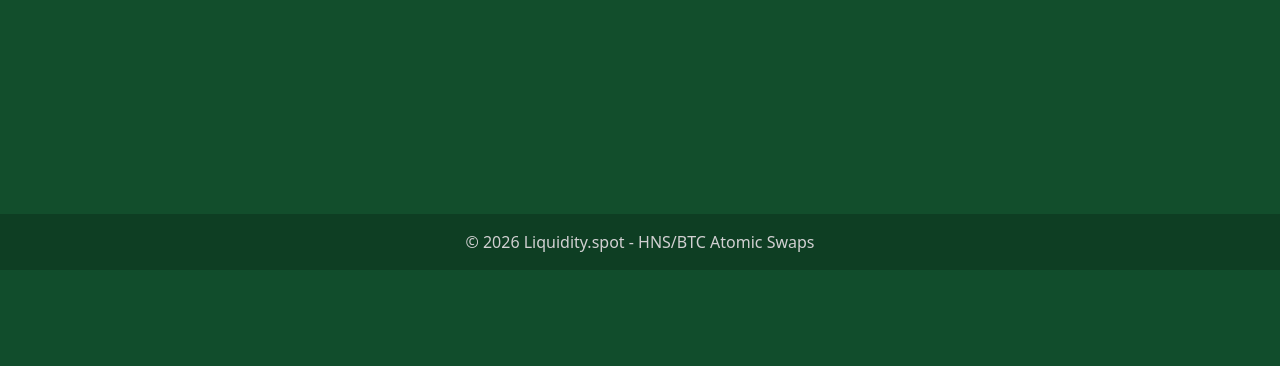
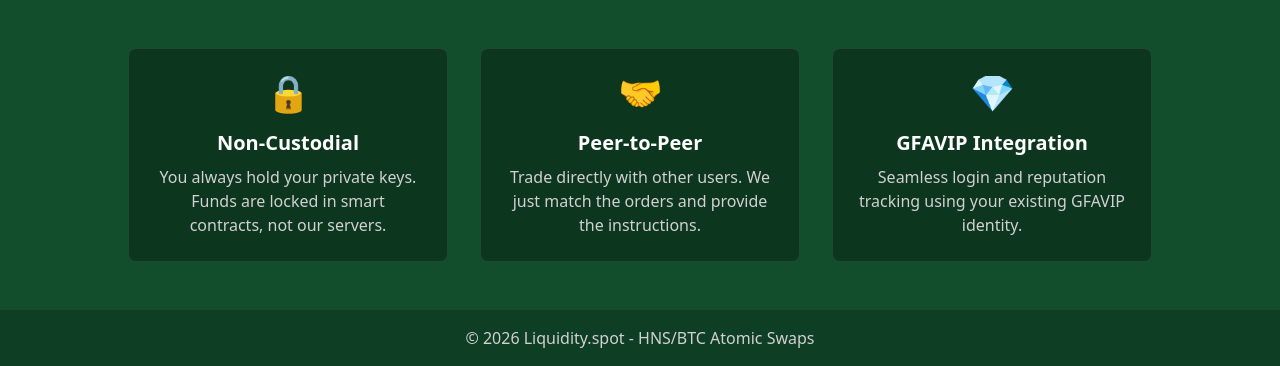
Before and after one commit to shadstoneofficial/liquidity-spot, a Flask app: page / in a window 1280 px wide. Shown: the part 530-896 px from the top of the page. Before the commit the page ends 800 px from the top, so only its background shows below. Run offline with Flask 3, Linux system fonts and the light colour scheme; some libraries are stand-ins or nearby versions.

Commit message:
branding and ui

```diff
--- a/templates/base.html
+++ b/templates/base.html
@@ -4,6 +4,8 @@
     <meta charset="UTF-8">
     <meta name="viewport" content="width=device-width, initial-scale=1.0">
     <title>Liquidity.spot</title>
+    <link rel="icon" type="image/png" href="{{ url_for('static', filename='img/liquidity-spot.png') }}">
+    <link rel="apple-touch-icon" href="{{ url_for('static', filename='img/liquidity-spot.png') }}">
     <script src="https://cdn.tailwindcss.com"></script>
     <script>
         tailwind.config = {
--- a/templates/index.html
+++ b/templates/index.html
@@ -1,14 +1,44 @@
 {% extends "base.html" %}
 
 {% block content %}
-<div class="text-center py-20">
-    <h1 class="text-5xl font-bold mb-6 text-gfa-light">Trustless HNS/BTC Swaps</h1>
-    <p class="text-xl mb-8 max-w-2xl mx-auto">
-        Non-custodial peer-to-peer atomic swaps between Handshake and Bitcoin.
-        No middlemen. No KYC. Just math.
-    </p>
-    <a href="{{ url_for('auth.login') }}" class="bg-gfa-blue text-white text-xl px-8 py-4 rounded-lg font-bold hover:bg-blue-600 transition shadow-lg">
-        Connect GFAVIP Wallet
-    </a>
+<div class="relative overflow-hidden rounded-xl bg-black/40 border border-gfa-grey/20 max-w-5xl mx-auto mt-8">
+    <!-- Video Background -->
+    <div class="absolute inset-0 z-0 opacity-40">
+        <video autoplay loop muted playsinline class="w-full h-full object-cover">
+            <source src="{{ url_for('static', filename='img/liquidity-spot.mp4') }}" type="video/mp4">
+        </video>
+        <div class="absolute inset-0 bg-gradient-to-t from-gfa-dark/90 to-transparent"></div>
+    </div>
+
+    <!-- Content -->
+    <div class="relative z-10 text-center py-20 px-6">
+        <h1 class="text-5xl font-bold mb-6 text-gfa-light drop-shadow-lg">Trustless HNS/BTC Swaps</h1>
+        <p class="text-xl mb-8 max-w-2xl mx-auto drop-shadow-md text-white">
+            Non-custodial peer-to-peer atomic swaps between Handshake and Bitcoin.
+            <br>
+            No middlemen. No KYC. Just math.
+        </p>
+        <a href="{{ url_for('auth.login') }}" class="inline-block bg-gfa-blue text-white text-xl px-8 py-4 rounded-lg font-bold hover:bg-blue-600 transition shadow-xl hover:scale-105 transform duration-200">
+            Connect GFAVIP Wallet
+        </a>
+    </div>
+</div>
+
+<div class="grid grid-cols-1 md:grid-cols-3 gap-8 max-w-5xl mx-auto mt-12 text-center">
+    <div class="bg-black/30 p-6 rounded-lg border border-gfa-grey/10">
+        <div class="text-4xl mb-4">🔒</div>
+        <h3 class="text-xl font-bold text-white mb-2">Non-Custodial</h3>
+        <p class="text-gfa-grey">You always hold your private keys. Funds are locked in smart contracts, not our servers.</p>
+    </div>
+    <div class="bg-black/30 p-6 rounded-lg border border-gfa-grey/10">
+        <div class="text-4xl mb-4">🤝</div>
+        <h3 class="text-xl font-bold text-white mb-2">Peer-to-Peer</h3>
+        <p class="text-gfa-grey">Trade directly with other users. We just match the orders and provide the instructions.</p>
+    </div>
+    <div class="bg-black/30 p-6 rounded-lg border border-gfa-grey/10">
+        <div class="text-4xl mb-4">💎</div>
+        <h3 class="text-xl font-bold text-white mb-2">GFAVIP Integration</h3>
+        <p class="text-gfa-grey">Seamless login and reputation tracking using your existing GFAVIP identity.</p>
+    </div>
 </div>
 {% endblock %}
--- a/templates/orders.html
+++ b/templates/orders.html
@@ -66,7 +66,7 @@
                                 </td>
                                 <td class="p-2 uppercase {{ 'text-green-400' if order.side == 'buy' else 'text-red-400' }}">{{ order.side }}</td>
                                 <td class="p-2">{{ order.amount_hns }}</td>
-                                <td class="p-2">{{ order.price_btc_per_hns }}</td>
+                                <td class="p-2">{{ '%.8f'|format(order.price_btc_per_hns) }}</td>
                                 <td class="p-2">{{ order.gems_stake }} 💎</td>
                                 <td class="p-2">
                                     {% if order.user_id == session.get('user_id') %}
```
Also changed, not shown: static/img/liquidity-spot.png (added), 1 other file.
